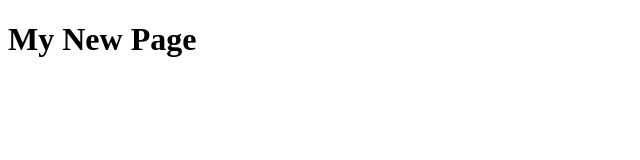
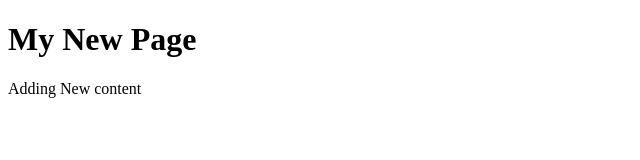
Before and after one commit to kshitizsri/22marchbatch, a plain HTML site: page index.html in a window 1280 px wide. Shown: the whole page, without its empty margins (0-640 px from the left). Drawn offline with Linux system fonts and the light colour scheme.

Commit message:
Second Commit

```diff
--- a/index.html
+++ b/index.html
@@ -10,5 +10,8 @@
     <h1>
         My New Page
     </h1>
+    <p>
+        Adding New content
+    </p>
 </body>
 </html>
```
